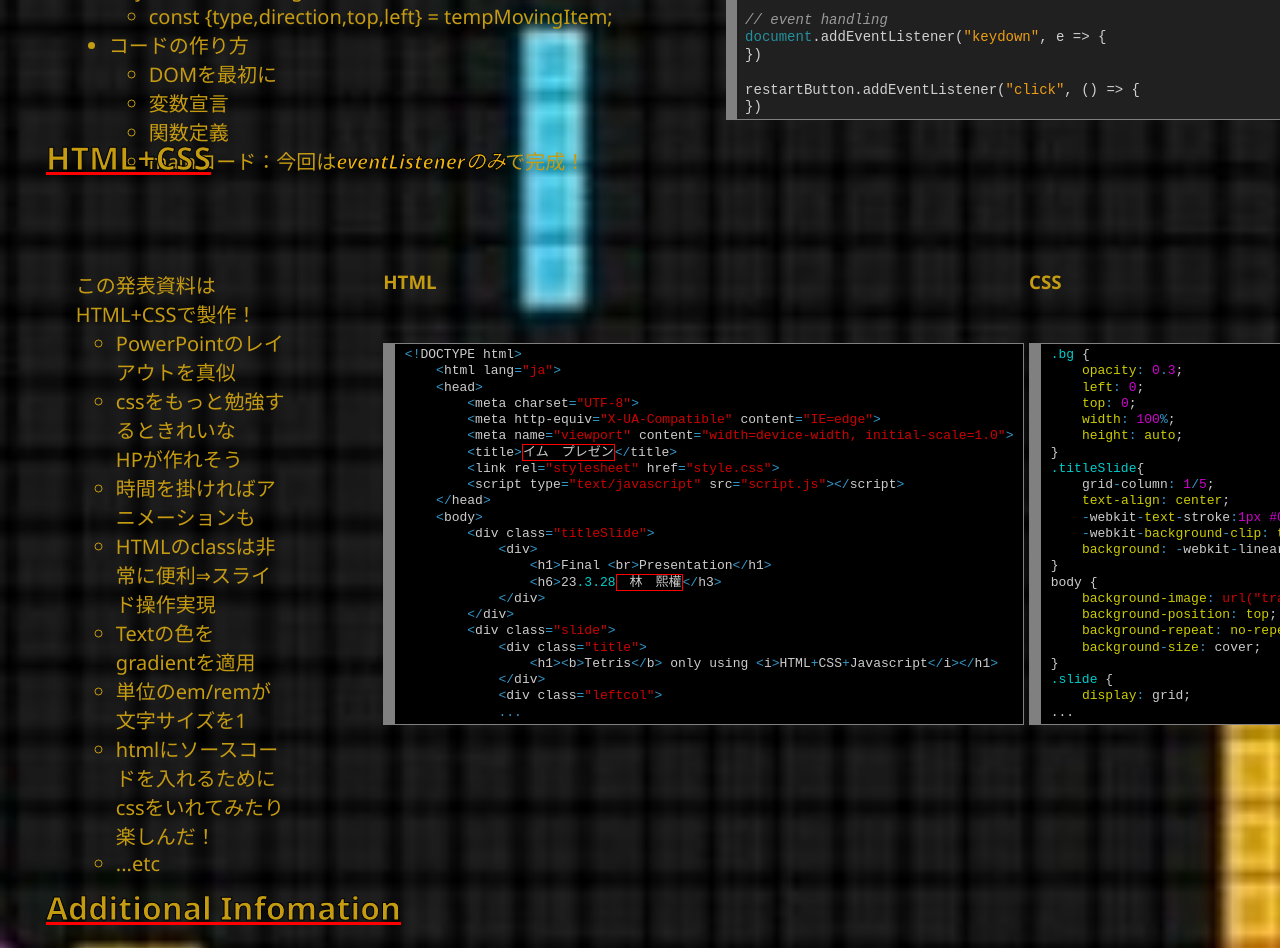
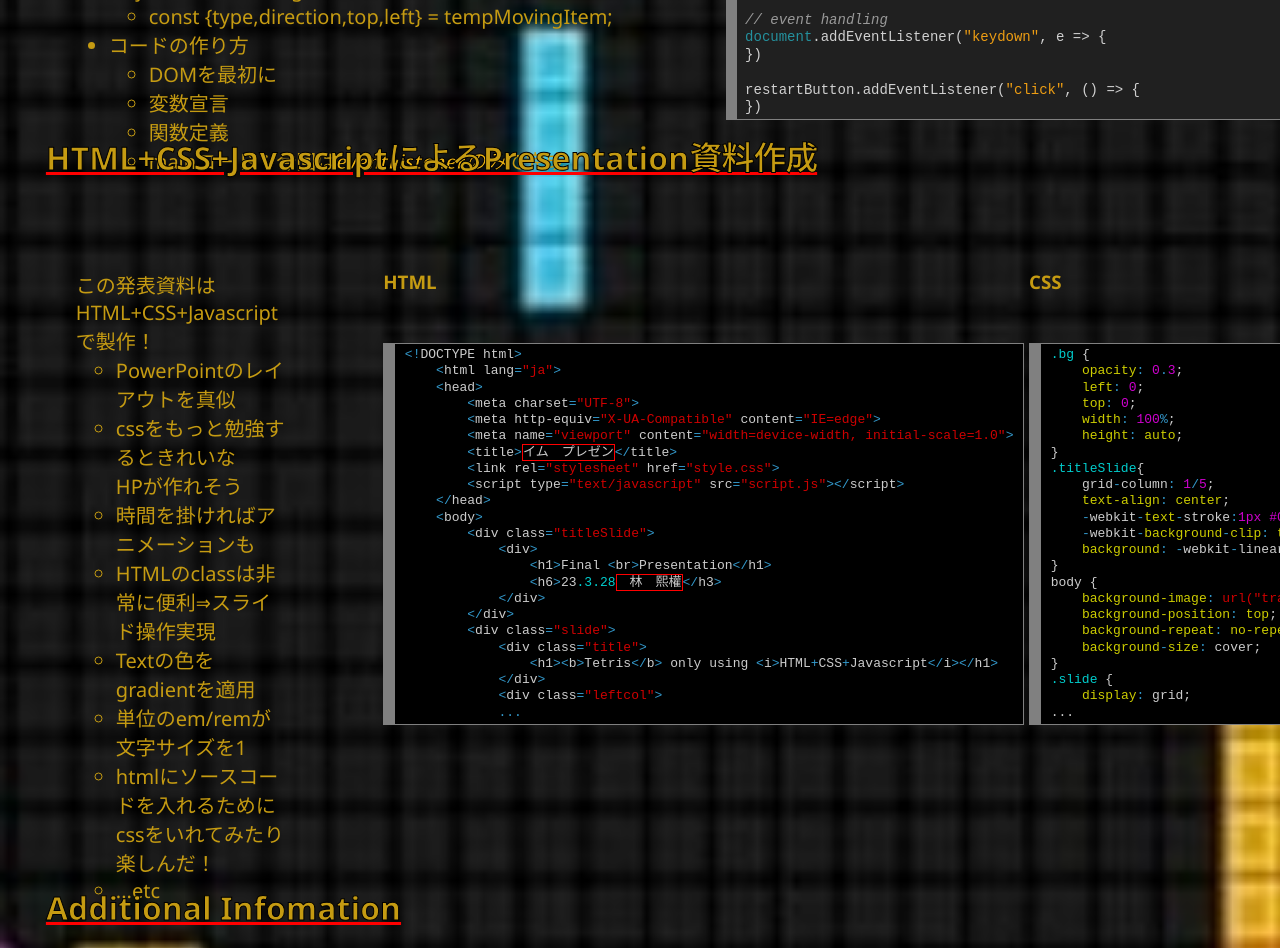
Before and after one commit to cong129/cong129.github.io, a plain HTML site: page resource/presentation.html in a window 1280 px wide. Shown: the part 2150-3098 px from the top of the page. Drawn offline with Linux system fonts and the light colour scheme.

Commit message:
Update presentation.html

```diff
--- a/resource/presentation.html
+++ b/resource/presentation.html
@@ -163,12 +163,12 @@
 
     <div class="slide">
         <div class="title">
-            <h1>HTML+CSS</h1>
+            <h1>HTML+CSS+JavascriptによるPresentation資料作成</h1>
         </div>
 
         <div class="leftcol2">
             <ul>
-                <span>この発表資料はHTML+CSSで製作！
+                <span>この発表資料はHTML+CSS+Javascriptで製作！
                     <ul>
                         <li>PowerPointのレイアウトを真似</li>
                         <li>cssをもっと勉強するときれいな<br>HPが作れそう</li>
```
